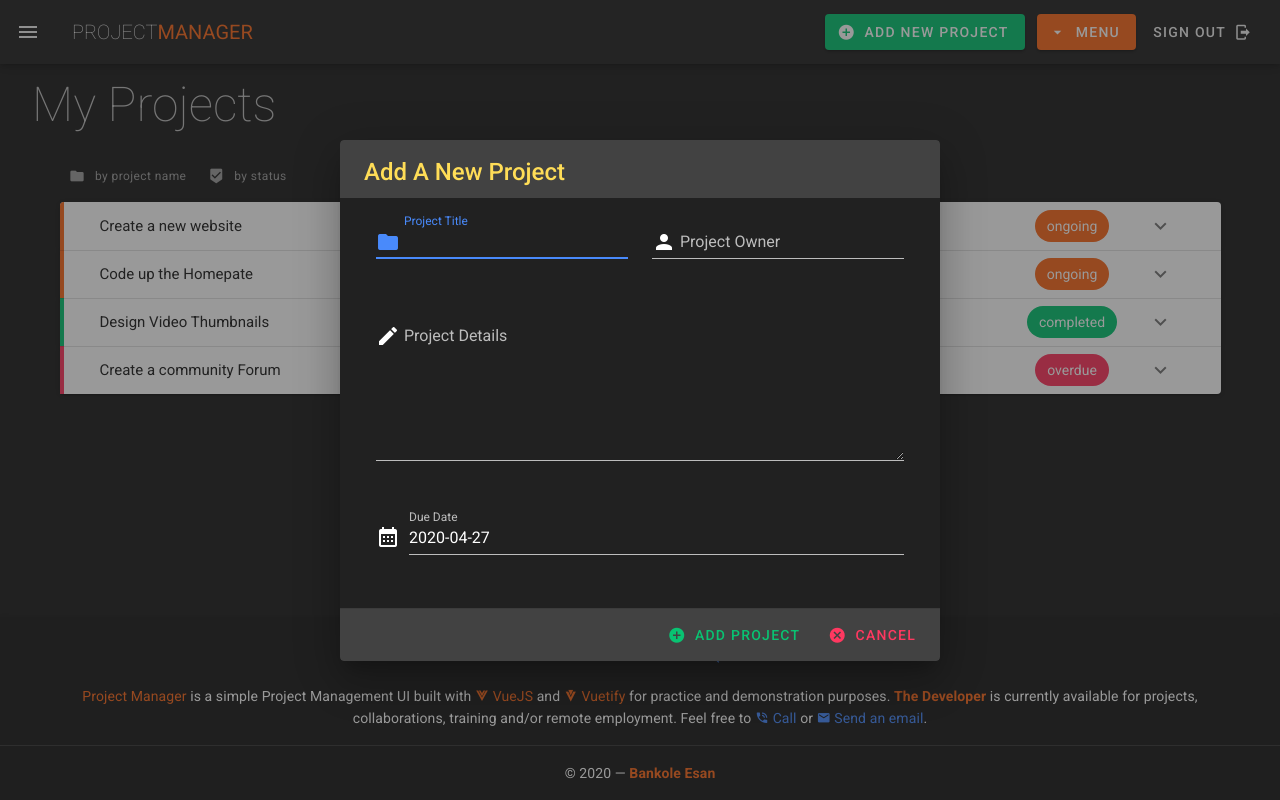
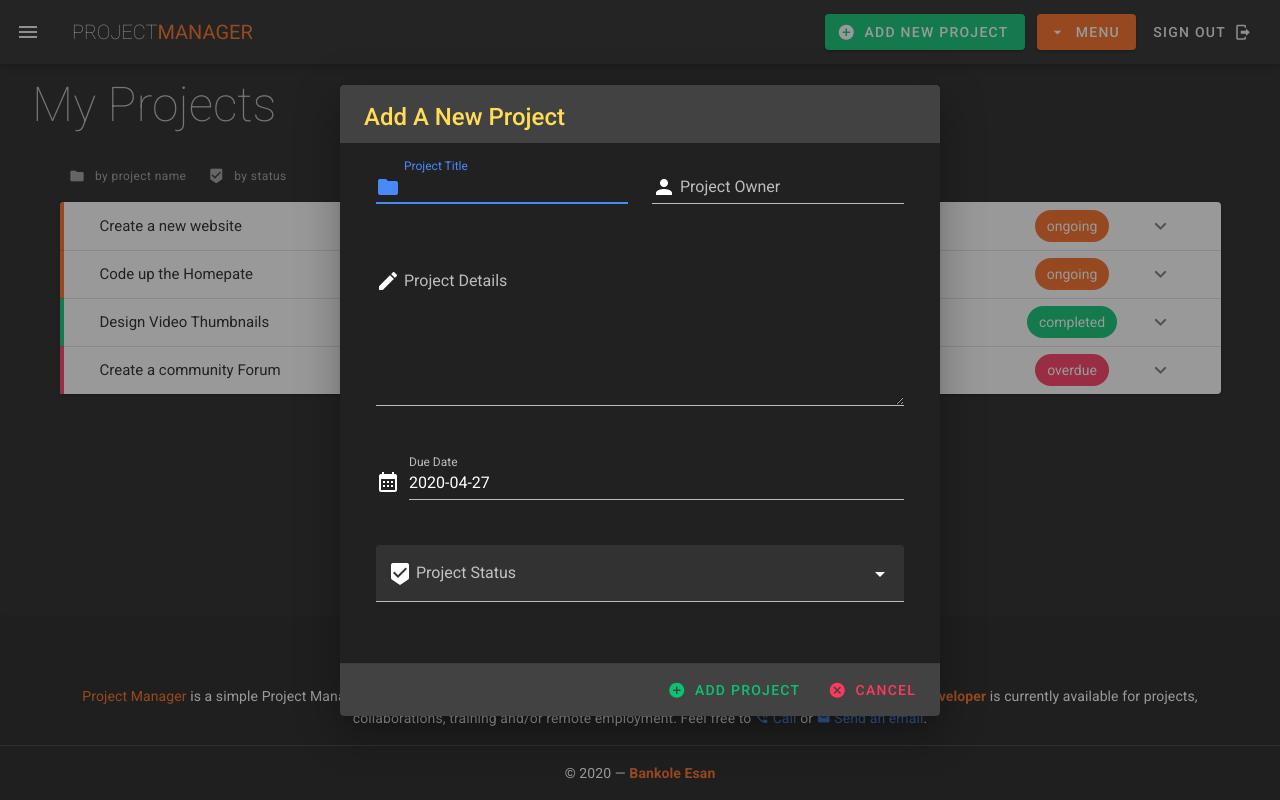
Before and after one commit to Bankole2000/pm_ui, a Vue app: page /projects in a window 1280 px wide. Both pictures are taken after a click on the button "ADD NEW PROJECT". Built offline with nearby package versions, Linux system fonts and the light colour scheme.

Commit message:
added select status

```diff
--- a/src/components/Popup.vue
+++ b/src/components/Popup.vue
@@ -82,6 +82,18 @@
       </v-dialog>
                 </v-col>
               </v-row>
+              <v-row>
+                <v-col class="d-flex" cols="12">
+        <v-select
+          :items="statuses"
+          filled
+          label="Project Status"
+          v-model="newProject.status"
+          color="secondary"
+          prepend-inner-icon="mdi-marker-check"
+        ></v-select>
+      </v-col>
+              </v-row>
             </v-container>
           </v-form>
         </v-card-text>
@@ -113,8 +125,12 @@ export default {
     return {
       dialog: false,
       newProject: {
+        title: null,
         due: new Date().toISOString().substr(0, 10),
+        person: null,
+        desc: null,
       },
+      statuses: ['ongoing', 'overdue', 'completed'],
       loading: false,
       dateModal: false,
     };
@@ -126,10 +142,17 @@ export default {
     addProject() {
       this.loading = true;
       console.log(this.newProject);
+      this.$emit('addProject', this.newProject);
       setTimeout(() => {
         this.loading = false;
         this.dialog = false;
-      }, 3000);
+      }, 1500);
+      this.newProject = {
+        title: null,
+        due: new Date().toISOString().substr(0, 10),
+        person: null,
+        desc: null,
+      };
     },
   },
   computed: {
--- a/src/views/Projects.vue
+++ b/src/views/Projects.vue
@@ -72,7 +72,7 @@
       </v-expansion-panels>
       <v-layout row class="hidden-md-and-up mt-3">
         <v-flex xs12 class="d-flex justify-center">
-          <Popup />
+          <Popup @addProject='addProject' />
         </v-flex>
 
       </v-layout>
@@ -133,6 +133,10 @@ export default {
       this.orderReverse = !this.orderReverse;
       return this.projects.sort((a, b) => (a[prop] > b[prop] ? -1 : 1));
     },
+    addProject(newProject) {
+      console.log(newProject);
+      this.projects.push(newProject);
+    },
   },
   computed: {
     myProjects() {
```
